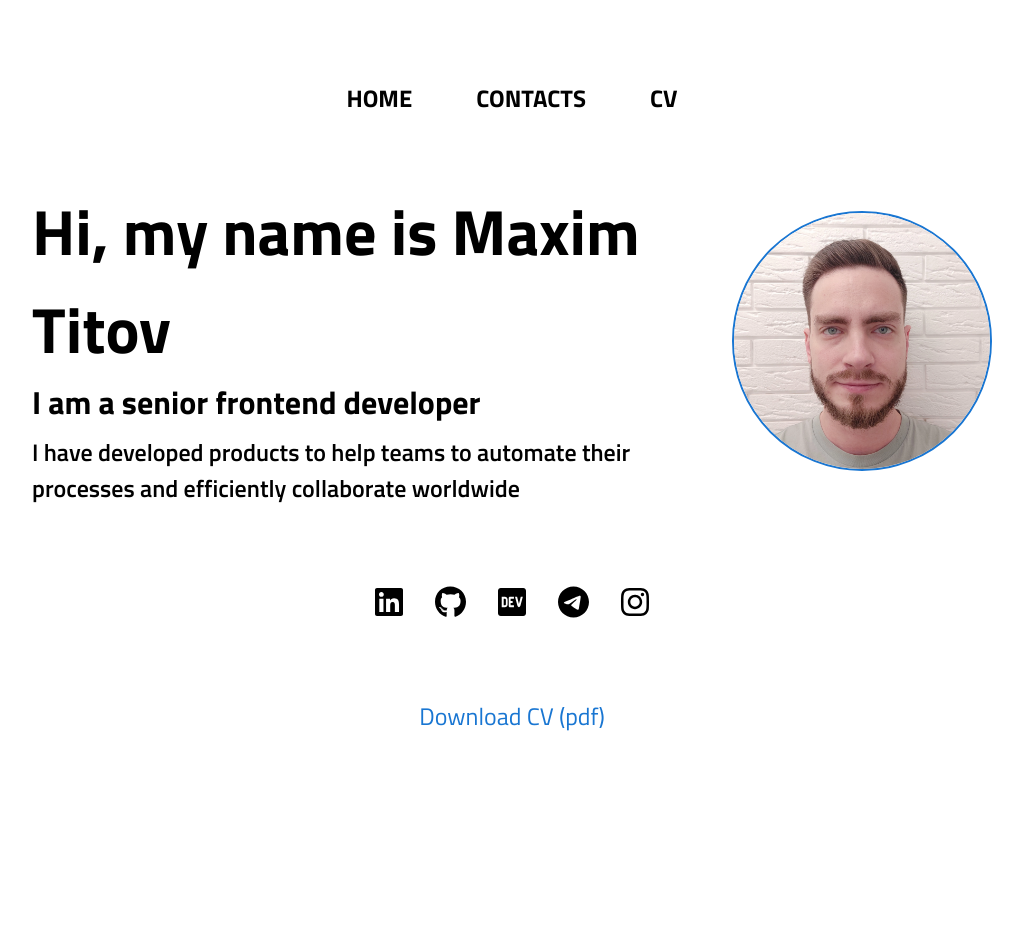
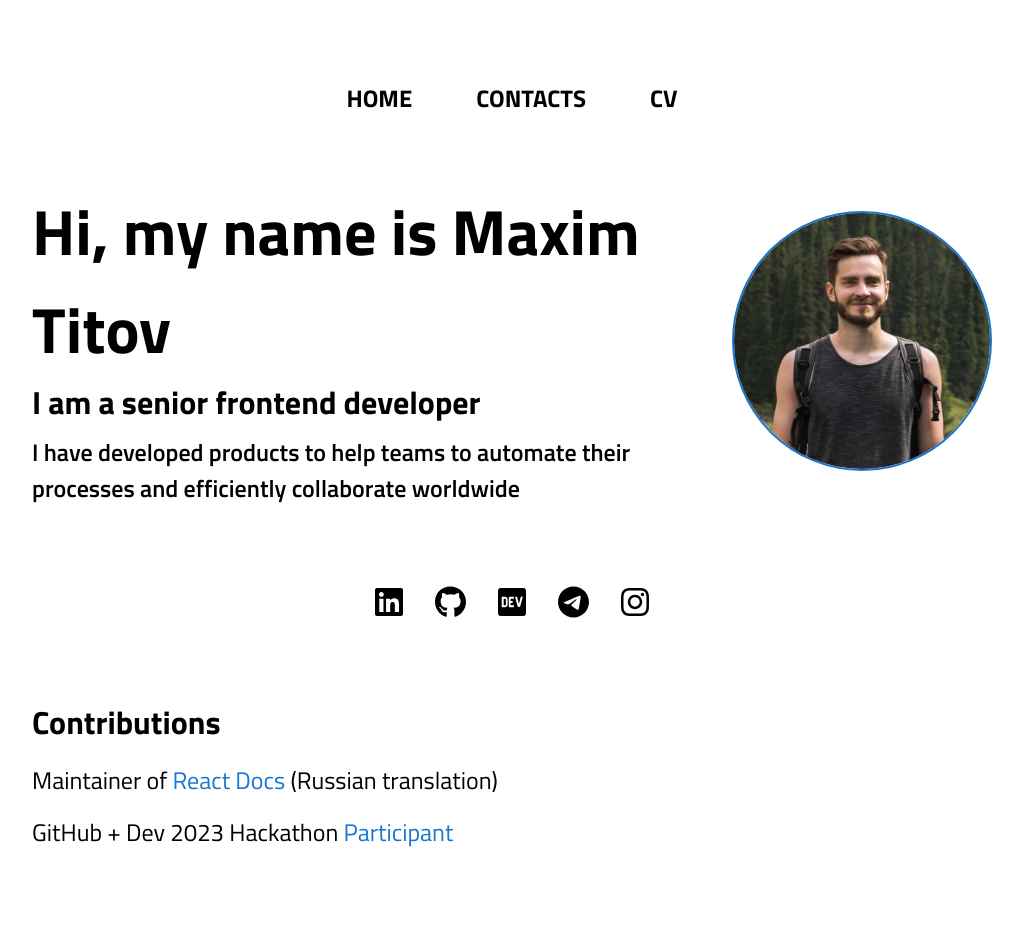
Before and after one commit to titovmx/titovmx-website, a Next.js app: page / in a window 1280 px wide. Shown: the top 937 px of the page, without its empty margins (128-1151 px from the left). Before the commit the page ends 846 px from the top, so only its background shows below. Built offline with nearby package versions, Linux system fonts and the light colour scheme.

Commit message:
add misc achievements section

```diff
--- a/components/aboutMe/AboutMe.module.css
+++ b/components/aboutMe/AboutMe.module.css
@@ -29,7 +29,6 @@
 
   .container {
     flex-direction: row-reverse;
-    padding: 0 4rem;
   }
 
   .avatarContainer {
--- /dev/null
+++ b/components/achievements/Achievements.tsx
@@ -0,0 +1,20 @@
+import styles from './Achievemnts.module.css';
+
+export default function Achievements() {
+  return (
+    <section>
+      <h2>Contributions</h2>
+      <ul className={styles.list}>
+        <li>
+          Maintainer of <a href="https://ru.react.dev/">React Docs</a> (Russian translation)
+        </li>
+        <li>
+          GitHub + Dev 2023 Hackathon{' '}
+          <a href="https://dev.to/titovmx/automate-your-changelog-and-month-product-updates-in-your-blog-with-ai-498p">
+            Participant
+          </a>
+        </li>
+      </ul>
+    </section>
+  );
+}
--- /dev/null
+++ b/components/achievements/Achievemnts.module.css
@@ -0,0 +1,23 @@
+.list {
+  font-size: 1.2rem;
+  font-weight: 500;
+}
+
+.list li {
+  margin-top: 1rem;
+}
+
+.list a {
+  color: var(--primary-dark-color);
+  cursor: pointer;
+}
+
+.list a:hover {
+  filter: brightness(80%);
+}
+
+@media (min-width: 768px) {
+  .list {
+    font-size: 1.5rem;
+  }
+}
--- a/pages/index.tsx
+++ b/pages/index.tsx
@@ -3,6 +3,7 @@
 import clsx from 'clsx';
 import styles from '@/styles/Home.module.css';
 import AboutMe from '../components/aboutMe/AboutMe';
+import Achievements from '../components/achievements/Achievements';
 import Contacts from '../components/contacts/Contacts';
 import Header from '../components/header/Header';
 import Resume from '../components/resume/Resume';
@@ -25,6 +26,7 @@
         <main>
           <AboutMe />
           <Contacts />
+          <Achievements />
           <Resume />
         </main>
       </div>
--- a/styles/Home.module.css
+++ b/styles/Home.module.css
@@ -21,7 +21,7 @@
   }
 
   .app section {
-    margin: 5rem 0;
+    margin: 5rem 4rem;
   }
 
   .app section:first-child {
```
Also changed, not shown: public/avatar.jpg, public/avatar.webp.
